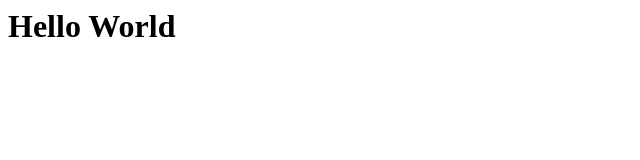
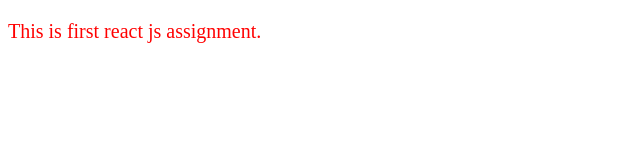
Before and after one commit to ruchikadots/react-js-assignments, a plain HTML site: page first-assignment.html in a window 1280 px wide. Shown: the whole page, without its empty margins (0-640 px from the left). Drawn offline with nearby package versions, Linux system fonts and the light colour scheme.

Commit message:
create react js assignmrnt

```diff
--- a/first-assignment.html
+++ b/first-assignment.html
@@ -1,20 +1,27 @@
+<!DOCTYPE html>
 <html>
-
-<head>
-    <title>React Js First Assignment</title>
-    <!--For Development-->
-    <script src="https://unpkg.com/react@17/umd/react.development.js" crossorigin></script>
-
-</head>
+    <head>
+        <title>React Js First Assignment</title>
+        <!--For Development-->
+        <script src="https://unpkg.com/react@18/umd/react.development.js" crossorigin></script>
+        <script src="https://unpkg.com/react-dom@18/umd/react-dom.development.js" crossorigin></script>
+    </head>
 
 <body>
     <div id="root">
 
     </div>
 </body>
-<script>
+
+<script type="text/javascript">
+    /*Use by Js*/
     const h1Tag = document.createElement('h1');
-    h1Tag.innerHTML = 'Hello World';
+    h1Tag.innerHTML = 'Hello World !!!';
     document.getElementById('root').appendChild(h1Tag);
+
+    /*Use by React Js*/
+    const elementCall = React.createElement("p", {id:'head-title', style:{color:'red',fontSize:'20px'}}, "This is first react js assignment.");
+    const root = ReactDOM.createRoot(document.getElementById('root'));
+    root.render(elementCall);
 </script>
 </html>
```
